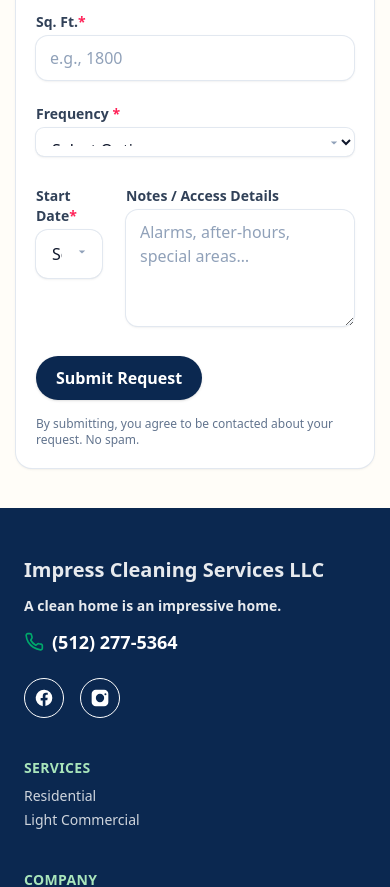
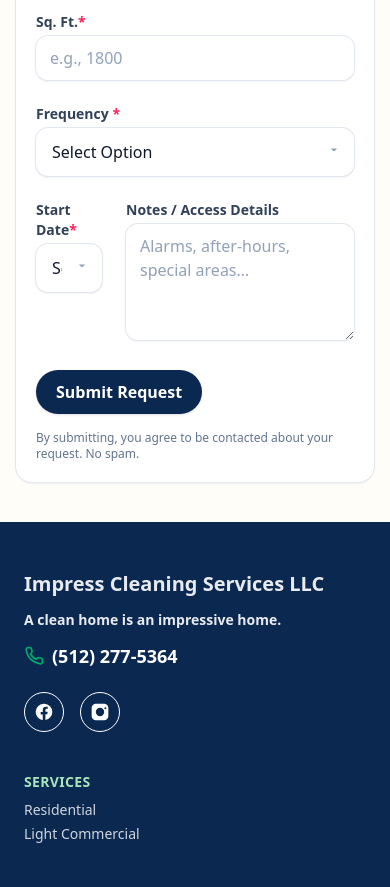
Before and after one commit to resp23f/impress-cleaning-site, a Next.js app: page / in a window 390 px wide. Shown: the part 5520-6407 px from the top of the page. Built offline with nearby package versions, Linux system fonts and the light colour scheme.

Commit message:
Fix mobile input sizing on quote form (Start Date, Frequency, Notes) for iPhone layout

```diff
--- a/src/app/ImpressCleaningSite.jsx
+++ b/src/app/ImpressCleaningSite.jsx
@@ -540,12 +540,16 @@
         Frequency <span className="text-rose-500">*</span>
     </label>
     <div className="relative">
-        <select
-        id="frequency"
-        name="frequency"
-        defaultValue="Select Option"
-className="mt-1 w-full rounded-lg ring-1 ring-slate-200 px-3 py-2.5 text-slate-900 placeholder-slate-400 shadow-sm outline-none focus:ring-2 focus:ring-emerald-500 Comfortable h-7"
-        >
+ <select
+  id="Frequency"
+  name="Frequency"
+  defaultValue="Frequency"
+  className="mt-1 w-full rounded-xl ring-1 ring-slate-200
+  px-4 pr-10 h-12 text-[16px]
+  md:px-3.5 md:py-2.5 md:h-[46px] md:text-base
+  text-slate-900 placeholder-slate-400 shadow-sm outline-none
+  focus:ring-2 focus:ring-emerald-500 appearance-none"
+>
         <option>Select Option</option>
         <option>One-Time</option>
         <option>Weekly</option>
```
